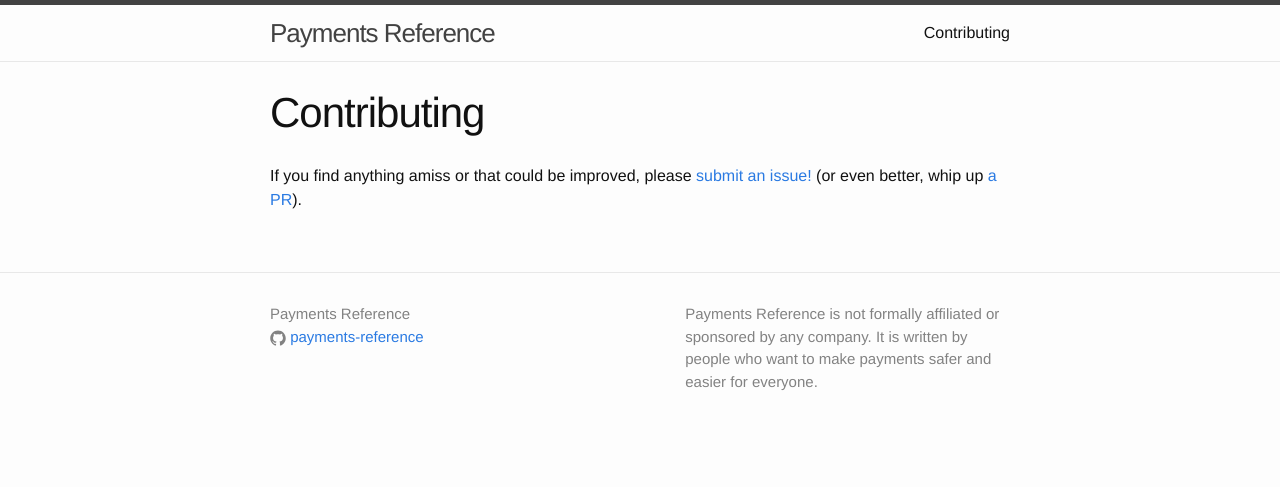
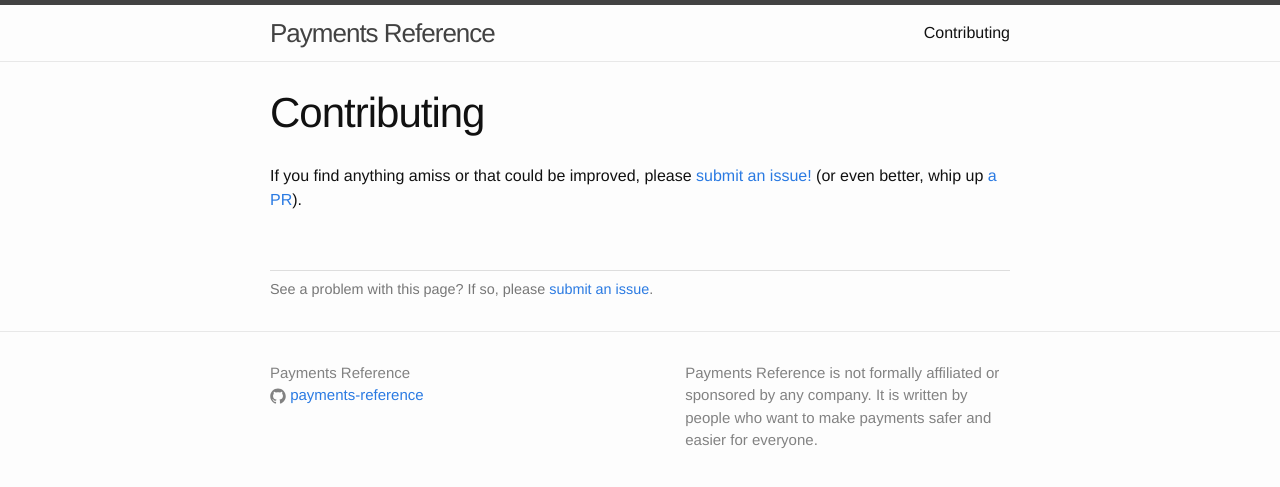
Before and after one commit to payments-reference/payments-reference, a Jekyll site: the page built from contributing.md, in a window 1280 px wide. Shown: the top 487 px of the page. Built offline with Jekyll 4.4.1, drawn with Linux system fonts in a browser that asks for light colours.

Commit message:
Add feedback link to bottom of pages

```diff
--- a/_layouts/page.html
+++ b/_layouts/page.html
@@ -11,4 +11,8 @@ layout: default
     {{ content }}
   </article>
 
+  <div class="feedback">
+    See a problem with this page? If so, please <a href="https://github.com/payments-reference/payments-reference.github.io/issues/new?body=On%20{{ page.url }}:">submit an issue</a>.
+  </div>
+
 </div>
--- a/_sass/_base.scss
+++ b/_sass/_base.scss
@@ -216,3 +216,11 @@ table {
     padding: 0.4em;
   }
 }
+
+div.feedback {
+  margin-top: 4em;
+  padding-top: 0.6em;
+  border-top: solid 1px #ddd;
+  color: #777;
+  font-size: 0.9em;
+}
```
